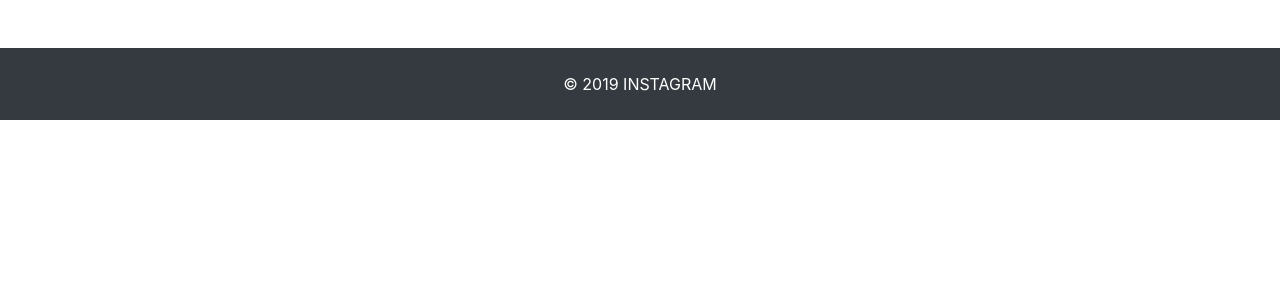
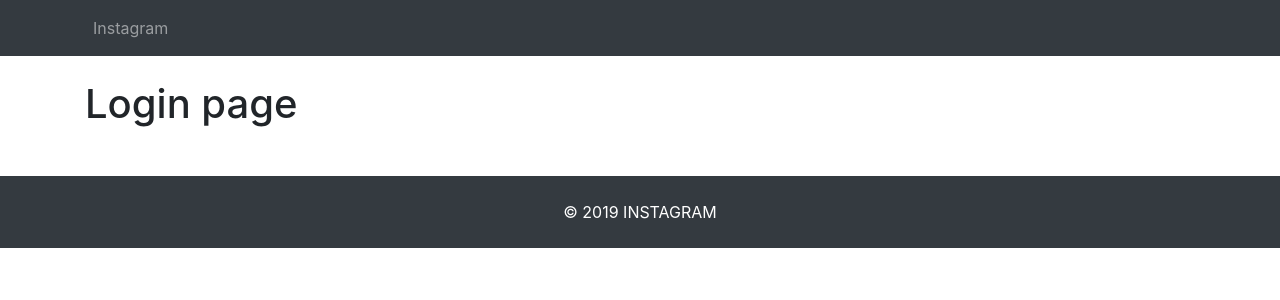
Before and after one commit to RashmiBal/Instagram, a React (Create React App) app in the folder client/: page /login in a window 1280 px wide. Shown: the top 300 px of the page. Built offline with nearby package versions, Linux system fonts and the light colour scheme.

Commit message:
AddedBasicUIShell_madecorrections

```diff
--- a/client/public/index.html
+++ b/client/public/index.html
@@ -41,5 +41,6 @@
     <script src="https://code.jquery.com/jquery-3.3.1.slim.min.js" integrity="sha384-q8i/X+965DzO0rT7abK41JStQIAqVgRVzpbzo5smXKp4YfRvH+8abtTE1Pi6jizo" crossorigin="anonymous"></script>
     <script src="https://cdnjs.cloudflare.com/ajax/libs/popper.js/1.14.7/umd/popper.min.js" integrity="sha384-UO2eT0CpHqdSJQ6hJty5KVphtPhzWj9WO1clHTMGa3JDZwrnQq4sF86dIHNDz0W1" crossorigin="anonymous"></script>
     <script src="https://stackpath.bootstrapcdn.com/bootstrap/4.3.1/js/bootstrap.min.js" integrity="sha384-JjSmVgyd0p3pXB1rRibZUAYoIIy6OrQ6VrjIEaFf/nJGzIxFDsf4x0xIM+B07jRM" crossorigin="anonymous"></script>
+    <script defer src="https://use.fontawesome.com/releases/v5.8.1/js/all.js" integrity="sha384-g5uSoOSBd7KkhAMlnQILrecXvzst9TdC09/VM+pjDTCM+1il8RHz5fKANTFFb+gQ" crossorigin="anonymous"></script>
   </body>
 </html>
--- a/client/src/App.js
+++ b/client/src/App.js
@@ -19,8 +19,8 @@
          <Navbar />
          <Route exact path="/" component={Landing} />
          <div className="container">
-         <Route exact path="/" register ={Register} />
-         <Route exact path="/" login={Login} />
+         <Route exact path="/register" component ={Register} />
+         <Route exact path="/login" component={Login} />
          </div>
          <Footer />
         </div>
--- a/client/src/components/auth/Login.js
+++ b/client/src/components/auth/Login.js
@@ -4,7 +4,7 @@
   render() {
     return (
       <div>
-
+        <h1>Login page</h1>
       </div>
     )
   }
--- a/client/src/components/auth/Register.js
+++ b/client/src/components/auth/Register.js
@@ -4,7 +4,7 @@
   render() {
     return (
       <div>
-
+        <h1>Register Page</h1>
       </div>
     )
   }
--- a/client/src/components/layout/Landing.js
+++ b/client/src/components/layout/Landing.js
@@ -4,7 +4,7 @@
   render() {
     return (
       <div>
-
+        <h1>Landing page</h1>
       </div>
     )
   }
--- a/client/src/components/layout/Navbar.js
+++ b/client/src/components/layout/Navbar.js
@@ -3,9 +3,22 @@
  class Navbar extends Component {
   render() {
     return (
-      <div>
+<nav className="navbar navbar-expand-sm navbar-dark bg-dark mb-4">
+        <div className="container">
+          <button className="navbar-toggler" type="button" data-toggle="collapse" data-target="#mobile-nav">
+            <span className="navbar-toggler-icon"></span>
+          </button>
 
-      </div>
+          <div className="collapse navbar-collapse" id="mobile-nav">
+            <ul className="navbar-nav mr-auto">
+              <li className="nav-item">
+                <a className="nav-link" href="profiles.html"> Instagram
+                </a>
+              </li>
+            </ul>
+          </div>
+        </div>
+       </nav>
     )
   }
 }
```
Also changed, not shown: 1 other file (tests, documents, lock files or other folders).
